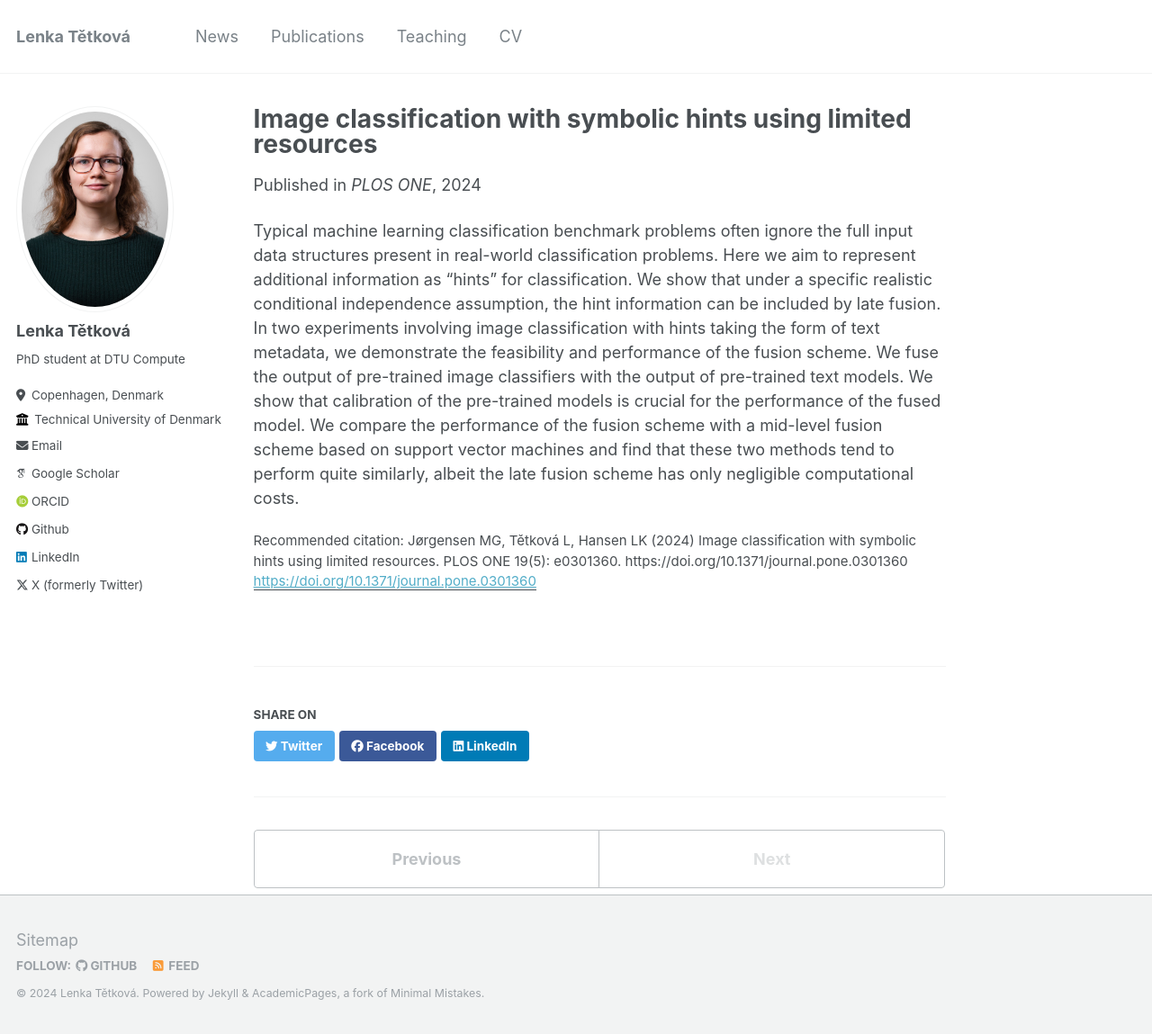
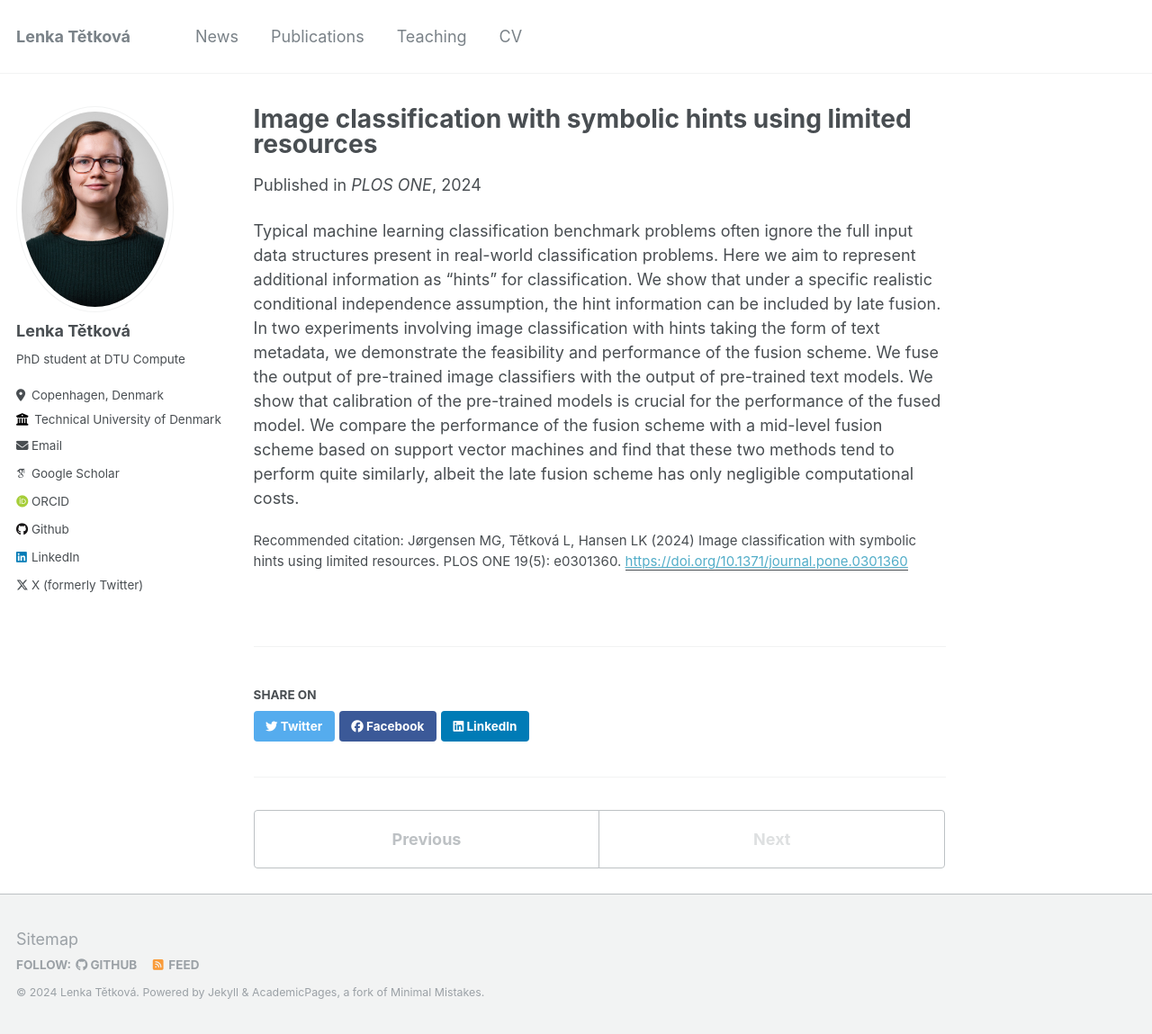
Before and after one commit to LenkaTetkova/LenkaTetkova.github.io, a Jekyll site: the page built from _publications/2023_09_01_fusion.md, in a window 1280 px wide and 1149 px high. Shown: the whole window at 90% size. Built offline with Jekyll 4.4.1, drawn with Linux system fonts in a browser that asks for light colours; some web fonts are replaced; some of the changed lines change nothing that is shown.

Commit message:
Remove duplicit link

```diff
--- a/_publications/2023_09_01_fusion.md
+++ b/_publications/2023_09_01_fusion.md
@@ -6,7 +6,7 @@ excerpt: "Paper on using available extra information (usually in the form of met
 date: 2024-05-21
 venue: 'PLOS ONE'
 paperurl: https://doi.org/10.1371/journal.pone.0301360
-citation: "Jørgensen MG, Tětková L, Hansen LK (2024) Image classification with symbolic hints using limited resources. PLOS ONE 19(5): e0301360. https://doi.org/10.1371/journal.pone.0301360"
+citation: "Jørgensen MG, Tětková L, Hansen LK (2024) Image classification with symbolic hints using limited resources. PLOS ONE 19(5): e0301360."
 ---
 
 Typical machine learning classification benchmark problems often ignore the full input data structures present in real-world classification problems. Here we aim to represent additional information as “hints” for classification. We show that under a specific realistic conditional independence assumption, the hint information can be included by late fusion. In two experiments involving image classification with hints taking the form of text metadata, we demonstrate the feasibility and performance of the fusion scheme.
```
